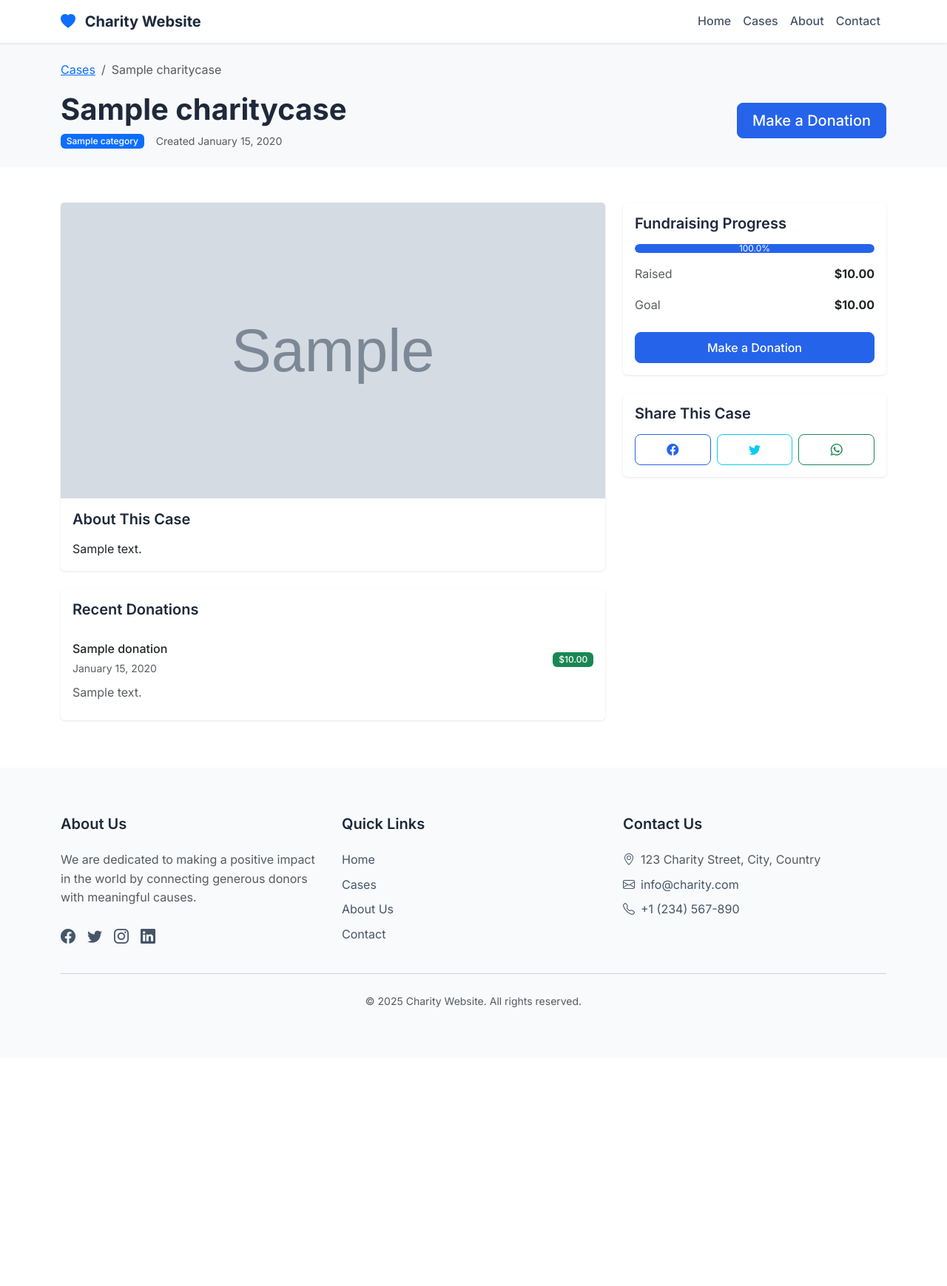
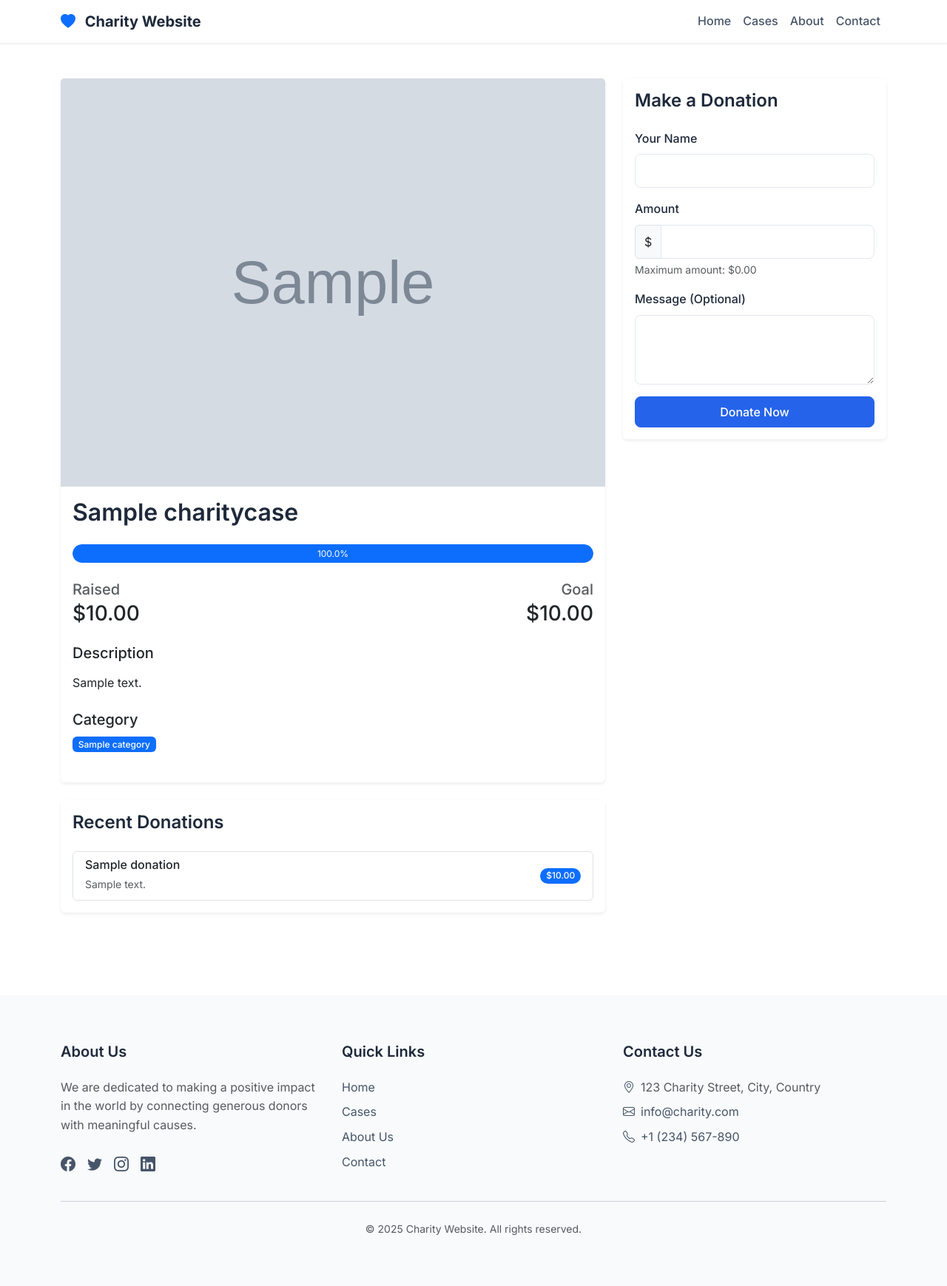
Before and after one commit to mahdyniz/CharityWebsitePython, a Django app: page /cases/1/ in a window 1280 px wide. Shown: the whole page at 74% size. Before the commit the page ends 1362 px from the top, so only its background shows below. Run offline with Django 5.2, Linux system fonts and the light colour scheme; tables that the repository leaves empty hold one stand-in row (values such as "Sample post"); grey boxes marked "Sample" are stand-in pictures; some libraries are stand-ins or nearby versions.

Commit message:
Initial commit - v1: Basic charity website with donation functionality

```diff
--- a/charity/templates/charity/case_detail.html
+++ b/charity/templates/charity/case_detail.html
@@ -1,130 +1,90 @@
 {% extends 'charity/base.html' %}
+{% load static %}
 
 {% block title %}{{ case.title }}{% endblock %}
 
 {% block content %}
-<!-- Case Header -->
-<section class="bg-light py-4 mb-5">
-    <div class="container">
-        <nav aria-label="breadcrumb">
-            <ol class="breadcrumb mb-3">
-                <li class="breadcrumb-item"><a href="{% url 'charity:case_list' %}">Cases</a></li>
-                <li class="breadcrumb-item active" aria-current="page">{{ case.title }}</li>
-            </ol>
-        </nav>
-        <div class="row align-items-center">
-            <div class="col-md-8">
-                <h1 class="section-title mb-2">{{ case.title }}</h1>
-                <div class="d-flex align-items-center gap-3">
-                    <span class="badge bg-primary">{{ case.category.name }}</span>
-                    <small class="text-muted">Created {{ case.created_at|date:"F j, Y" }}</small>
+<div class="container py-5">
+    <div class="row">
+        <div class="col-lg-8">
+            <div class="card shadow-sm mb-4">
+                {% if case.image %}
+                <img src="{{ case.image.url }}" class="card-img-top" alt="{{ case.title }}">
+                {% else %}
+                <img src="{% static 'charity/images/default-case.jpg' %}" class="card-img-top" alt="Default case image">
+                {% endif %}
+                <div class="card-body">
+                    <h1 class="card-title h2 mb-4">{{ case.title }}</h1>
+
+                    {% if not case.is_active %}
+                    <div class="alert alert-success mb-4">
+                        <i class="bi bi-check-circle-fill me-2"></i>
+                        This case has been fully funded! Thank you to all donors.
+                    </div>
+                    {% endif %}
+
+                    <div class="progress mb-4" style="height: 25px;">
+                        <div class="progress-bar bg-primary" role="progressbar"
+                             style="width: {{ percentage|floatformat:1 }}%;"
+                             aria-valuenow="{{ percentage|floatformat:1 }}"
+                             aria-valuemin="0"
+                             aria-valuemax="100">
+                            {{ percentage|floatformat:1 }}%
                         </div>
                     </div>
-            <div class="col-md-4 text-md-end mt-3 mt-md-0">
-                <button type="button" class="btn btn-primary btn-lg" data-bs-toggle="modal" data-bs-target="#donationModal">
-                    Make a Donation
-                </button>
+
+                    <div class="d-flex justify-content-between mb-4">
+                        <div>
+                            <h5 class="text-muted mb-1">Raised</h5>
+                            <h3 class="mb-0">${{ case.current_amount|floatformat:2 }}</h3>
+                        </div>
+                        <div class="text-end">
+                            <h5 class="text-muted mb-1">Goal</h5>
+                            <h3 class="mb-0">${{ case.target_amount|floatformat:2 }}</h3>
+                        </div>
+                    </div>
+
+                    <div class="mb-4">
+                        <h5>Description</h5>
+                        <p class="card-text">{{ case.description|linebreaks }}</p>
+                    </div>
+
+                    <div class="mb-4">
+                        <h5>Category</h5>
+                        <span class="badge bg-primary">{{ case.category.name }}</span>
                     </div>
                 </div>
             </div>
-</section>
 
-<!-- Case Content -->
-<section class="container mb-5">
-    <div class="row">
-        <!-- Main Content -->
-        <div class="col-lg-8 mb-4 mb-lg-0">
-            <div class="card mb-4">
-                {% if case.image %}
-                <img src="{{ case.image.url }}" class="card-img-top" alt="{{ case.title }}" style="max-height: 400px; object-fit: cover;">
-                {% endif %}
+            <div class="card shadow-sm">
                 <div class="card-body">
-                    <h5 class="card-title mb-3">About This Case</h5>
-                    <p class="card-text">{{ case.description }}</p>
-                </div>
-            </div>
-
-            <!-- Recent Donations -->
-            <div class="card">
-                <div class="card-body">
-                    <h5 class="card-title mb-4">Recent Donations</h5>
+                    <h3 class="card-title h4 mb-4">Recent Donations</h3>
                     {% if recent_donations %}
-                    <div class="list-group list-group-flush">
+                        <div class="list-group">
                             {% for donation in recent_donations %}
-                        <div class="list-group-item px-0">
+                            <div class="list-group-item">
                                 <div class="d-flex justify-content-between align-items-center">
                                     <div>
                                         <h6 class="mb-1">{{ donation.donor_name }}</h6>
-                                    <small class="text-muted">{{ donation.created_at|date:"F j, Y" }}</small>
+                                        <small class="text-muted">{{ donation.message }}</small>
                                     </div>
-                                <span class="badge bg-success">${{ donation.amount }}</span>
+                                    <span class="badge bg-primary rounded-pill">${{ donation.amount|floatformat:2 }}</span>
                                 </div>
-                            {% if donation.message %}
-                            <p class="mb-0 mt-2 text-muted">{{ donation.message }}</p>
-                            {% endif %}
                             </div>
                             {% endfor %}
                         </div>
                     {% else %}
-                    <p class="text-muted mb-0">No donations yet. Be the first to donate!</p>
+                        <p class="text-muted">No donations yet. Be the first to help!</p>
                     {% endif %}
                 </div>
             </div>
         </div>
 
-        <!-- Sidebar -->
         <div class="col-lg-4">
-            <div class="card mb-4">
+            {% if case.is_active %}
+            <div class="card shadow-sm sticky-top" style="top: 20px;">
                 <div class="card-body">
-                    <h5 class="card-title mb-3">Fundraising Progress</h5>
-                    <div class="progress mb-3">
-                        <div class="progress-bar" role="progressbar" style="width: {{ case.progress_percentage }}%">
-                            {{ case.progress_percentage|floatformat:1 }}%
-                        </div>
-                    </div>
-                    <div class="d-flex justify-content-between mb-3">
-                        <span class="text-muted">Raised</span>
-                        <span class="fw-bold">${{ case.current_amount }}</span>
-                    </div>
-                    <div class="d-flex justify-content-between mb-4">
-                        <span class="text-muted">Goal</span>
-                        <span class="fw-bold">${{ case.target_amount }}</span>
-                    </div>
-                    <button type="button" class="btn btn-primary w-100" data-bs-toggle="modal" data-bs-target="#donationModal">
-                        Make a Donation
-                    </button>
-                </div>
-            </div>
-
-            <div class="card">
-                <div class="card-body">
-                    <h5 class="card-title mb-3">Share This Case</h5>
-                    <div class="d-flex gap-2">
-                        <a href="#" class="btn btn-outline-primary flex-grow-1">
-                            <i class="bi bi-facebook"></i>
-                        </a>
-                        <a href="#" class="btn btn-outline-info flex-grow-1">
-                            <i class="bi bi-twitter"></i>
-                        </a>
-                        <a href="#" class="btn btn-outline-success flex-grow-1">
-                            <i class="bi bi-whatsapp"></i>
-                        </a>
-                    </div>
-                </div>
-            </div>
-        </div>
-    </div>
-</section>
-
-<!-- Donation Modal -->
-<div class="modal fade" id="donationModal" tabindex="-1" aria-labelledby="donationModalLabel" aria-hidden="true">
-    <div class="modal-dialog">
-        <div class="modal-content">
-            <div class="modal-header">
-                <h5 class="modal-title" id="donationModalLabel">Make a Donation</h5>
-                <button type="button" class="btn-close" data-bs-dismiss="modal" aria-label="Close"></button>
-            </div>
-            <div class="modal-body">
+                    <h3 class="card-title h4 mb-4">Make a Donation</h3>
                     <form method="post" action="{% url 'charity:make_donation' case.pk %}">
                         {% csrf_token %}
                         <div class="mb-3">
@@ -132,19 +92,26 @@
                             <input type="text" class="form-control" id="donor_name" name="donor_name" required>
                         </div>
                         <div class="mb-3">
-                        <label for="amount" class="form-label">Donation Amount ($)</label>
-                        <input type="number" class="form-control" id="amount" name="amount" min="1" step="1" required>
+                            <label for="amount" class="form-label">Amount</label>
+                            <div class="input-group">
+                                <span class="input-group-text">$</span>
+                                <input type="number" class="form-control" id="amount" name="amount"
+                                       min="0.01" step="0.01" max="{{ remaining_amount|floatformat:2 }}"
+                                       required>
+                            </div>
+                            <div class="form-text">
+                                Maximum amount: ${{ remaining_amount|floatformat:2 }}
+                            </div>
                         </div>
                         <div class="mb-3">
                             <label for="message" class="form-label">Message (Optional)</label>
                             <textarea class="form-control" id="message" name="message" rows="3"></textarea>
                         </div>
-                    <div class="text-end">
-                        <button type="button" class="btn btn-secondary" data-bs-dismiss="modal">Cancel</button>
-                        <button type="submit" class="btn btn-primary">Donate Now</button>
-                    </div>
+                        <button type="submit" class="btn btn-primary w-100">Donate Now</button>
                     </form>
                 </div>
+            </div>
+            {% endif %}
         </div>
     </div>
 </div>
--- /dev/null
+++ b/charity/templatetags/__init__.py
@@ -0,0 +1 @@
+# This file is intentionally empty to make the directory a Python package.
--- a/charity/views.py
+++ b/charity/views.py
@@ -39,33 +39,34 @@ def case_list(request):
     })
 
 def case_detail(request, pk):
-    case = get_object_or_404(CharityCase, pk=pk, is_active=True)
-    if request.method == 'POST':
-        form = DonationForm(request.POST)
-        if form.is_valid():
-            donation = form.save(commit=False)
-            donation.case = case
-            donation.save()
+    case = get_object_or_404(CharityCase, pk=pk)
+    recent_donations = Donation.objects.filter(case=case).order_by('-created_at')[:5]
 
-            # Update case amount
-            case.current_amount += donation.amount
-            case.save()
+    # Calculate percentage
+    if case.target_amount > 0:
+        percentage = (case.current_amount / case.target_amount) * 100
+    else:
+        percentage = 0
 
-            messages.success(request, 'Thank you for your donation! Your contribution will help make a difference.')
-            return redirect('charity:case_detail', pk=pk)
-    else:
-        form = DonationForm()
+    # Calculate remaining amount needed
+    remaining_amount = case.target_amount - case.current_amount
 
-    recent_donations = case.donations.order_by('-created_at')[:5]
     return render(request, 'charity/case_detail.html', {
         'case': case,
-        'form': form,
-        'recent_donations': recent_donations
+        'recent_donations': recent_donations,
+        'percentage': percentage,
+        'remaining_amount': remaining_amount
     })
 
 def make_donation(request, pk):
     if request.method == 'POST':
         case = get_object_or_404(CharityCase, pk=pk)
+
+        # Check if case is still active
+        if not case.is_active:
+            messages.error(request, "This case is no longer accepting donations.")
+            return redirect('charity:case_detail', pk=pk)
+
         donor_name = request.POST.get('donor_name')
         amount = request.POST.get('amount')
         message = request.POST.get('message')
@@ -74,6 +75,15 @@ def make_donation(request, pk):
             amount = Decimal(amount)
             if amount <= 0:
                 raise ValueError("Amount must be greater than 0")
+
+            # Calculate remaining amount needed
+            remaining_amount = case.target_amount - case.current_amount
+
+            # Check if donation amount exceeds remaining amount needed
+            if amount > remaining_amount:
+                messages.error(request, f"Please donate ${remaining_amount:.2f} or less to complete this case.")
+                return redirect('charity:case_detail', pk=pk)
+
         except (ValueError, TypeError):
             messages.error(request, "Please enter a valid amount.")
             return redirect('charity:case_detail', pk=pk)
@@ -86,9 +96,15 @@ def make_donation(request, pk):
         )
 
         case.current_amount += amount
+
+        # Check if case is now complete
+        if case.current_amount >= case.target_amount:
+            case.is_active = False
+            messages.success(request, f"Thank you for your donation! This case has been fully funded!")
+        else:
+            messages.success(request, f"Thank you for your donation of ${amount:.2f}!")
+
         case.save()
-
-        messages.success(request, f"Thank you for your donation of ${amount:.2f}!")
         return redirect('charity:case_detail', pk=pk)
 
     return redirect('charity:case_detail', pk=pk)
```
Also changed, not shown: charity/templatetags/charity_filters.py (added, +28 -0 lines), 1 other file. Lines whose indentation alone changed are shown as unchanged.
